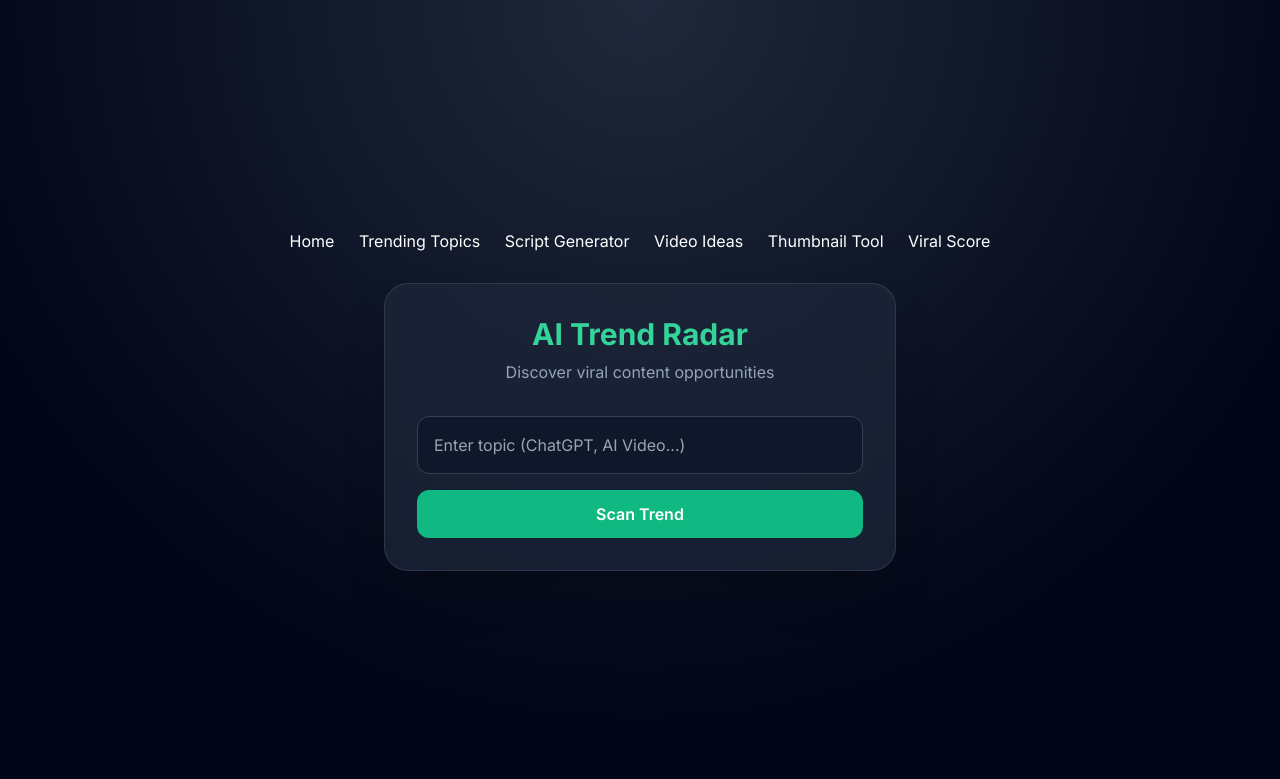
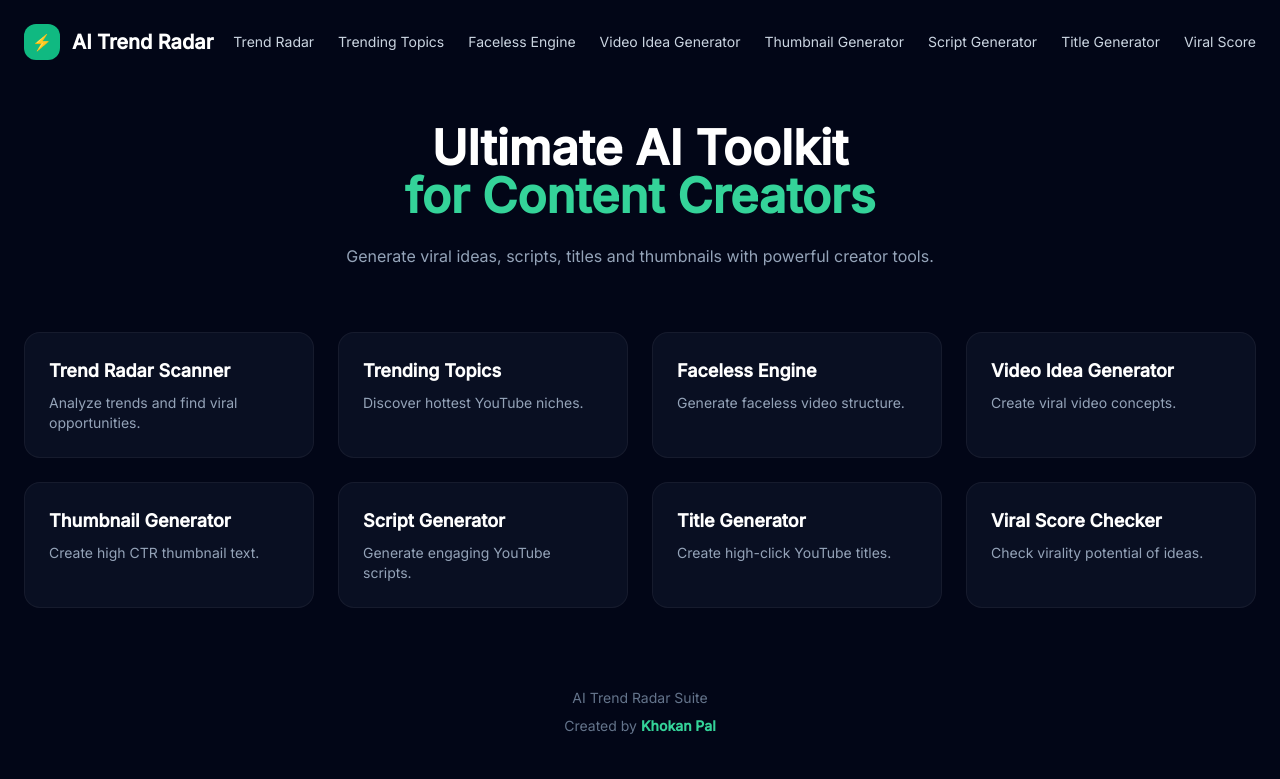
Before and after one commit to palagencyofficial-sketch/ai-trend-radar, a plain HTML site: page index.html in a window 1280 px wide. Drawn offline with nearby package versions, Linux system fonts and the light colour scheme.

Commit message:
Update index.html

```diff
--- a/index.html
+++ b/index.html
@@ -3,174 +3,205 @@
 
 <head>
 
-<meta name="google-site-verification" content="p2bqcY547c5C0jRk1OHr6VxH8CW3-QenVvPtb79iXR8" />
-
 <meta charset="UTF-8">
 <meta name="viewport" content="width=device-width, initial-scale=1.0">
 
-<title>AI Trend Radar - Pro</title>
+<title>AI Trend Radar | Creator Toolkit</title>
 
 <script src="https://cdn.tailwindcss.com"></script>
 
-<link href="https://fonts.googleapis.com/css2?family=Inter:wght@300;400;500;600;700&display=swap" rel="stylesheet">
-
-<script>
-
-tailwind.config = {
-theme: {
-extend: {
-fontFamily: {
-sans: ['Inter','sans-serif'],
-},
-colors:{
-brand:{
-500:'#10b981',
-600:'#059669'
-}
-}
-}
-}
-}
-
-</script>
+<link href="https://fonts.googleapis.com/css2?family=Plus+Jakarta+Sans:wght@400;600;700;800&family=Inter:wght@400;500&display=swap" rel="stylesheet">
 
 <style>
 
 body{
-background-color:#020617;
-background-image: radial-gradient(circle at 50% 0%, #1e293b 0%, #020617 70%);
-min-height:100vh;
+background:#020617;
+color:white;
+font-family:'Inter',sans-serif;
 }
 
-.glass-card{
-background:rgba(30,41,59,0.7);
-backdrop-filter:blur(12px);
-border:1px solid rgba(255,255,255,0.1);
+.tool-card{
+background:rgba(15,23,42,0.6);
+border:1px solid rgba(255,255,255,0.05);
+transition:0.3s;
+}
+
+.tool-card:hover{
+transform:translateY(-6px);
+border-color:#10b981;
+box-shadow:0 20px 40px -10px rgba(16,185,129,0.3);
 }
 
 </style>
 
 </head>
 
-<body class="text-slate-200 font-sans flex flex-col items-center justify-center p-4 sm:p-8">
+<body class="min-h-screen flex flex-col">
 
+<!-- NAVBAR -->
 
-<!-- NAVIGATION -->
+<nav class="max-w-7xl mx-auto w-full px-6 py-6 flex justify-between items-center">
 
-<div style="margin-bottom:30px">
+<div class="flex items-center gap-3">
 
-<a href="index.html" style="color:white;margin:10px">Home</a>
+<div class="w-9 h-9 bg-emerald-500 rounded-xl flex items-center justify-center">
+⚡
+</div>
 
-<a href="trending.html" style="color:white;margin:10px">Trending Topics</a>
-
-<a href="script-generator.html" style="color:white;margin:10px">Script Generator</a>
-
-<a href="video-idea-generator.html" style="color:white;margin:10px">Video Ideas</a>
-
-<a href="thumbnail-generator.html" style="color:white;margin:10px">Thumbnail Tool</a>
-
-<a href="viral-score.html" style="color:white;margin:10px">Viral Score</a>
+<h1 class="font-bold text-xl">AI Trend Radar</h1>
 
 </div>
 
+<div class="hidden md:flex gap-6 text-sm text-slate-300">
 
-<!-- MAIN APP -->
+<a href="/index.html">Trend Radar</a>
 
-<div class="glass-card rounded-3xl p-8 relative shadow-2xl max-w-lg w-full">
+<a href="/trending.html">Trending Topics</a>
 
-<div class="text-center mb-8">
+<a href="/faceless-video-engine.html">Faceless Engine</a>
 
-<h1 class="text-3xl font-bold text-emerald-400 mb-2">
-AI Trend Radar
+<a href="/video-idea-generator.html">Video Idea Generator</a>
+
+<a href="/thumbnail-generator.html">Thumbnail Generator</a>
+
+<a href="/script-generator.html">Script Generator</a>
+
+<a href="/youtube-title-generator.html">Title Generator</a>
+
+<a href="/viral-score.html">Viral Score</a>
+
+</div>
+
+</nav>
+
+
+<!-- HERO -->
+
+<section class="text-center max-w-3xl mx-auto mt-10 mb-16 px-4">
+
+<h1 class="text-5xl font-bold mb-6">
+
+Ultimate AI Toolkit <br>
+
+<span class="text-emerald-400">for Content Creators</span>
+
 </h1>
 
 <p class="text-slate-400">
-Discover viral content opportunities
+
+Generate viral ideas, scripts, titles and thumbnails with powerful creator tools.
+
 </p>
 
-</div>
+</section>
 
 
-<input
-type="text"
-id="topic"
-class="w-full p-4 rounded-xl bg-slate-900 border border-slate-700 text-white"
-placeholder="Enter topic (ChatGPT, AI Video...)"
-/>
+<!-- TOOLS GRID -->
+
+<section class="max-w-7xl mx-auto px-6 grid grid-cols-1 md:grid-cols-2 lg:grid-cols-3 xl:grid-cols-4 gap-6">
+
+<!-- TOOL -->
+
+<a href="/index.html" class="tool-card p-6 rounded-2xl">
+
+<h3 class="text-lg font-bold mb-2">Trend Radar Scanner</h3>
+
+<p class="text-slate-400 text-sm">
+Analyze trends and find viral opportunities.
+</p>
+
+</a>
 
 
-<button
-onclick="startScan()"
-class="w-full mt-4 bg-emerald-500 hover:bg-emerald-600 text-white font-semibold py-3 rounded-xl"
->
-Scan Trend
-</button>
+<a href="/trending.html" class="tool-card p-6 rounded-2xl">
+
+<h3 class="text-lg font-bold mb-2">Trending Topics</h3>
+
+<p class="text-slate-400 text-sm">
+Discover hottest YouTube niches.
+</p>
+
+</a>
 
 
-<div id="result" class="mt-6 hidden">
+<a href="/faceless-video-engine.html" class="tool-card p-6 rounded-2xl">
 
-<h2 id="resTopic" class="text-xl font-bold mb-3"></h2>
+<h3 class="text-lg font-bold mb-2">Faceless Engine</h3>
 
-<p class="text-lg">
-Growth:
-<span id="growth"></span>%
+<p class="text-slate-400 text-sm">
+Generate faceless video structure.
 </p>
 
-<p class="text-lg">
-Score:
-<span id="score"></span>/100
+</a>
+
+
+<a href="/video-idea-generator.html" class="tool-card p-6 rounded-2xl">
+
+<h3 class="text-lg font-bold mb-2">Video Idea Generator</h3>
+
+<p class="text-slate-400 text-sm">
+Create viral video concepts.
 </p>
 
-</div>
-
-</div>
+</a>
 
 
+<a href="/thumbnail-generator.html" class="tool-card p-6 rounded-2xl">
 
-<!-- JAVASCRIPT -->
+<h3 class="text-lg font-bold mb-2">Thumbnail Generator</h3>
 
-<script>
+<p class="text-slate-400 text-sm">
+Create high CTR thumbnail text.
+</p>
 
-function startScan(){
-
-let topic=document.getElementById("topic").value;
-
-if(!topic){
-topic="AI"
-}
-
-let growth=Math.floor(Math.random()*500)+50;
-let score=Math.floor(Math.random()*60)+40;
-
-document.getElementById("resTopic").innerText="Topic: "+topic;
-
-document.getElementById("growth").innerText=growth;
-
-document.getElementById("score").innerText=score;
-
-document.getElementById("result").style.display="block";
-
-}
-
-</script>
+</a>
 
 
+<a href="/script-generator.html" class="tool-card p-6 rounded-2xl">
 
-<!-- SUPABASE -->
+<h3 class="text-lg font-bold mb-2">Script Generator</h3>
 
-<script src="https://cdn.jsdelivr.net/npm/@supabase/supabase-js"></script>
+<p class="text-slate-400 text-sm">
+Generate engaging YouTube scripts.
+</p>
 
-<script>
+</a>
 
-const supabaseClient = supabase.createClient(
 
-"https://zztusowpoaobaitkwugz.supabase.co",
+<a href="/youtube-title-generator.html" class="tool-card p-6 rounded-2xl">
 
-"zztusowpoaobaitkwugz"
+<h3 class="text-lg font-bold mb-2">Title Generator</h3>
 
-)
+<p class="text-slate-400 text-sm">
+Create high-click YouTube titles.
+</p>
 
-</script>
+</a>
+
+
+<a href="/viral-score.html" class="tool-card p-6 rounded-2xl">
+
+<h3 class="text-lg font-bold mb-2">Viral Score Checker</h3>
+
+<p class="text-slate-400 text-sm">
+Check virality potential of ideas.
+</p>
+
+</a>
+
+
+</section>
+
+
+<!-- FOOTER -->
+
+<footer class="text-center text-slate-500 text-sm mt-20 pb-10">
+
+<p>AI Trend Radar Suite</p>
+
+<p class="mt-2">Created by <span class="text-emerald-400 font-semibold">Khokan Pal</span></p>
+
+</footer>
 
 
 </body>
```
